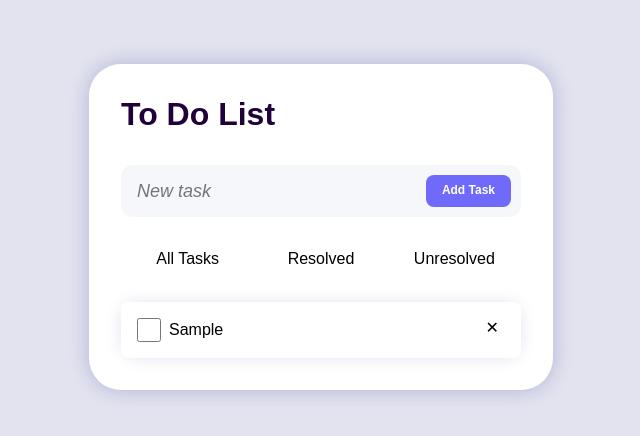
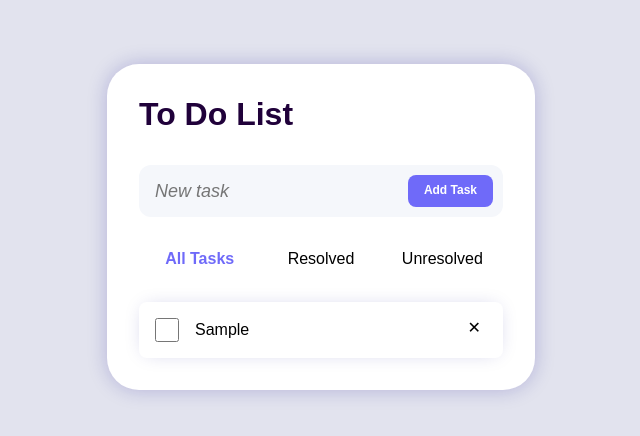
Before and after one commit to wilbertcaba/to-do-app, a React (Create React App) app: page / in a window 1280 px wide. Both pictures are taken after typing "Sample" into the empty fields and a click on the input "Add Task". Shown: the top 436 px of the page, without its empty margins (319-959 px from the left). Built offline with nearby package versions, Linux system fonts and the light colour scheme.

Commit message:
Refactored Form and Filters

```diff
--- a/src/Components/App/App.css
+++ b/src/Components/App/App.css
@@ -27,71 +27,10 @@ input {
   /* display: flex; */
   /* flex-direction: column; */
   /* align-items: center; */
-  width: 400px;
+  max-width: 480px;
   background-color: #fff;
   /* box-shadow: 0 0 20px 0 rgba(0,0,0,0.3); */
   box-shadow: 0 0 20px 0 rgb(12 7 141 / 22%);
   padding: 32px;
   border-radius: 32px;
 }
-
-.task-form {
-    position: relative;
-    display: flex;
-    margin-bottom: 32px;
-}
-
-.task-form input {
-    font-size: 18px;
-    flex: 1 0 auto;
-    border: 1px solid #777;
-}
-
-.task-form input[type='text'] {
-    /* border-radius: 4px 0 0 4px; */
-    /* border-right: 0; */
-    padding: 16px 116px 16px 16px;
-    display: block;
-    border-radius: 12px;
-    border: none;
-    background-color: #f5f7fb;
-}
-
-.task-form input[type='submit'] {
-    /* flex: 0 0 100px; */
-    padding: 8px 16px;
-    display: flex;
-    justify-content: center;
-    align-items: center;
-    /* width: 32px; */
-    height: 32px;
-    border-radius: 8px;
-    position: absolute;
-    top: 50%;
-    transform: translateY(-50%);
-    right: 10px;
-    color: white;
-    border: none;
-    background-color: #6f6af9;
-    cursor: pointer;
-    font-size: 12px;
-    font-weight: bold;
-}
-
-.task-form input[type='submit']:hover {
-    background-color: #5955c9;
-}
-
-.btn-group {
-    display: flex;
-    justify-content: space-around;
-}
-
-.btn-group button {
-    flex: 1 0 33%;
-    display: block;
-    border: none;
-    background-color: white;
-    cursor: pointer;
-    margin-bottom: 32px;
-}
--- a/src/Components/App/App.js
+++ b/src/Components/App/App.js
@@ -2,6 +2,8 @@
 import React, { useState, useEffect } from 'react';
 import './App.css';
 import { ToDoList } from '../ToDoList/ToDoList';
+import { Form } from '../Form/Form';
+import { Filters } from '../Filters/Filters';
 import { nanoid } from 'nanoid';
 
 const App = () => {
@@ -36,16 +38,13 @@ const App = () => {
     return (
         <div className='App'>
             <h1>To Do List</h1>
-            <form className='task-form' onSubmit={handleSubmit}>
-                <input type='text' placeholder='New task' value={taskName} onChange={handleChange} />
-                <input type='submit' value='Add Task' />
-            </form>
 
-            <div class="btn-group">
-                <button>All Tasks</button>
-                <button>Resolved</button>
-                <button>Unresolved</button>
-            </div>
+            <Form
+                handleSubmit={handleSubmit}
+                handleChange={handleChange}
+                taskName={taskName}/>
+
+            <Filters />
 
             <ToDoList
                 taskName={taskName}
--- /dev/null
+++ b/src/Components/Filters/Filters.css
@@ -0,0 +1,18 @@
+.btn-group {
+    display: flex;
+    justify-content: space-around;
+}
+
+.btn-group button {
+    flex: 1 0 33%;
+    display: block;
+    border: none;
+    background-color: white;
+    cursor: pointer;
+    margin-bottom: 32px;
+}
+
+.btn-group button.active {
+    color: #6f6af9;
+    font-weight: bold;
+}
--- /dev/null
+++ b/src/Components/Filters/Filters.js
@@ -0,0 +1,12 @@
+import React from 'react';
+import './Filters.css';
+
+export const Filters =() => {
+    return (
+        <div className='btn-group'>
+            <button className='active'>All Tasks</button>
+            <button>Resolved</button>
+            <button>Unresolved</button>
+        </div>
+    )
+};
--- /dev/null
+++ b/src/Components/Form/Form.css
@@ -0,0 +1,46 @@
+.task-form {
+    position: relative;
+    display: flex;
+    margin-bottom: 32px;
+}
+
+.task-form input {
+    font-size: 18px;
+    flex: 1 0 auto;
+    border: 1px solid #777;
+}
+
+.task-form input[type='text'] {
+    /* border-radius: 4px 0 0 4px; */
+    /* border-right: 0; */
+    padding: 16px 116px 16px 16px;
+    display: block;
+    border-radius: 12px;
+    border: none;
+    background-color: #f5f7fb;
+}
+
+.task-form input[type='submit'] {
+    /* flex: 0 0 100px; */
+    padding: 8px 16px;
+    display: flex;
+    justify-content: center;
+    align-items: center;
+    /* width: 32px; */
+    height: 32px;
+    border-radius: 8px;
+    position: absolute;
+    top: 50%;
+    transform: translateY(-50%);
+    right: 10px;
+    color: white;
+    border: none;
+    background-color: #6f6af9;
+    cursor: pointer;
+    font-size: 12px;
+    font-weight: bold;
+}
+
+.task-form input[type='submit']:hover {
+    background-color: #5955c9;
+}
--- /dev/null
+++ b/src/Components/Form/Form.js
@@ -0,0 +1,11 @@
+import React from "react";
+import './Form.css';
+
+export const Form = (props) => {
+    return (
+        <form className='task-form' onSubmit={props.handleSubmit}>
+            <input type='text' placeholder='New task' value={props.taskName} onChange={props.handleChange} />
+            <input type='submit' value='Add Task' />
+        </form>
+    )
+}
--- a/src/Components/ToDoItem/ToDoItem.css
+++ b/src/Components/ToDoItem/ToDoItem.css
@@ -8,13 +8,16 @@
     align-items: flex-start;
     border-radius: 8px;
     transition: 0.3s;
+    position: relative;
+    z-index: 2;
 }
 
 .to-do-item:hover {
     /* background-color: rgb(250, 250, 250); */
     /* background-color: #f5f7fb; */
     box-shadow: none;
-    box-shadow: 0 0 50px -6px rgb(12 7 141 / 22%);
+    box-shadow: 0 8px 50px -6px rgb(12 7 141 / 22%);
+    z-index: 1;
 }
 
 .to-do-item p {
@@ -34,11 +37,11 @@
 .to-do-item-status {
     display: flex;
     align-items: flex-start;
-    gap: 8px;
 }
 
 .to-do-item-status p {
     align-self: center;
+    padding: 0 16px;
 }
 
 .to-do-item-status input {
```
